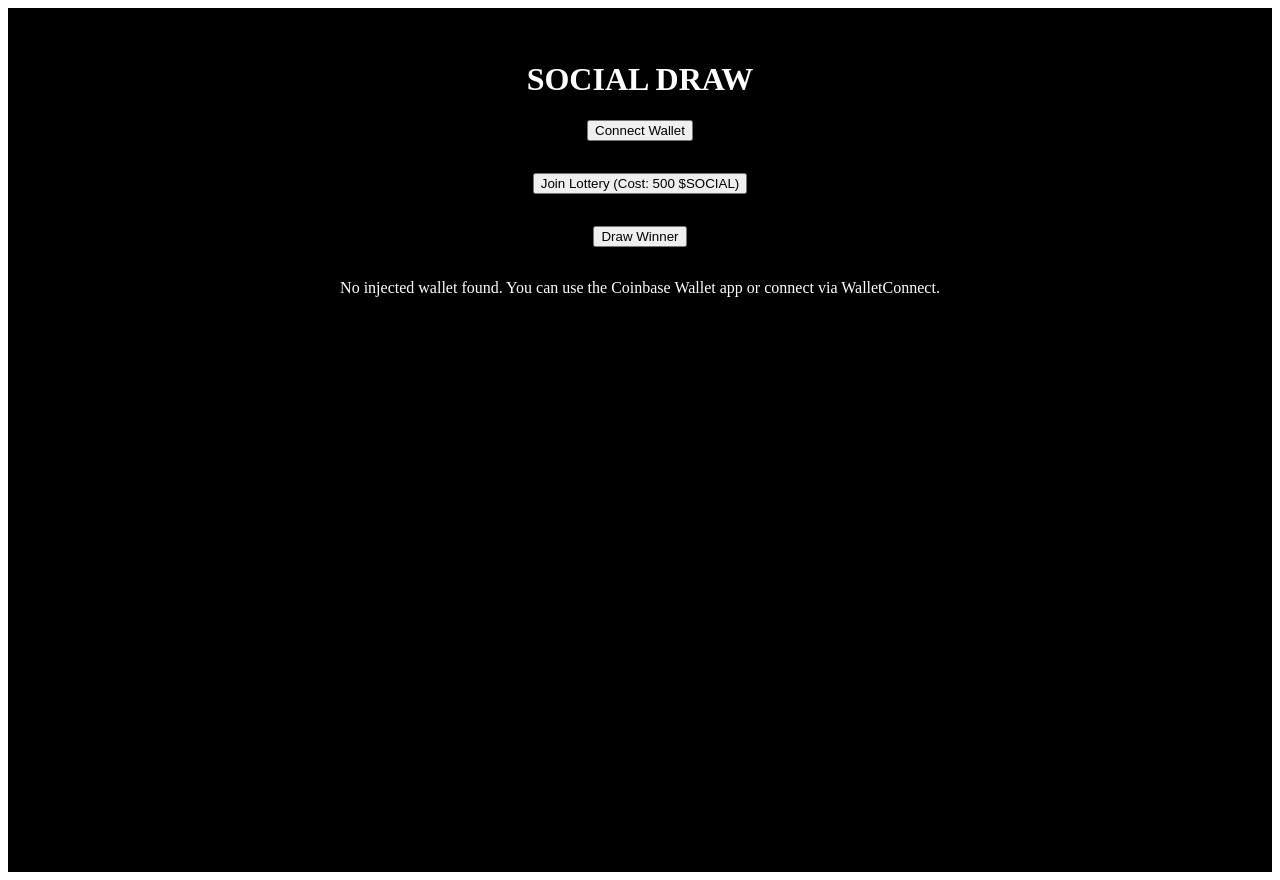
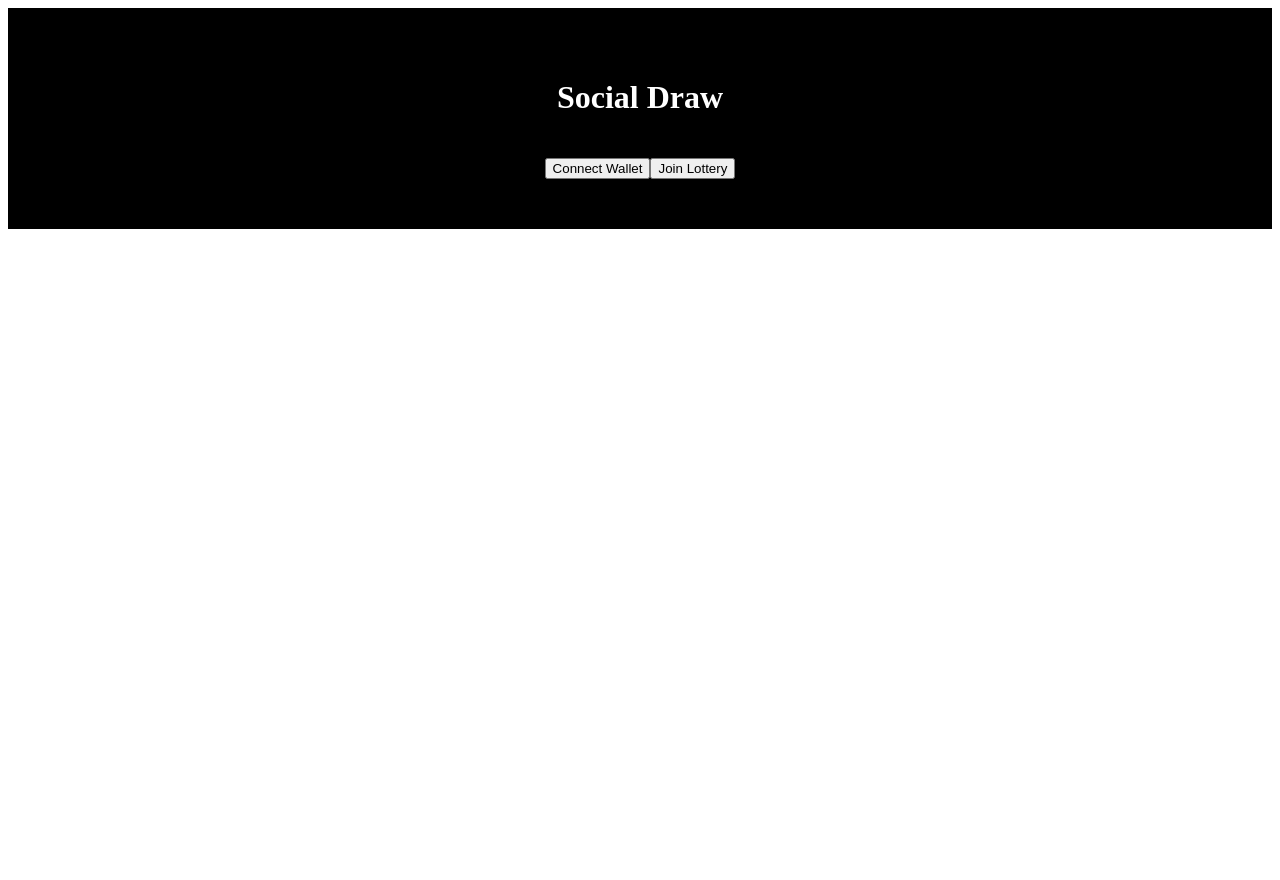
Before and after one commit to im-azalea/social-draw, a Next.js app: page / in a window 1280 px wide. After the commit the page ends 800 px from the top, so only its background shows below. Built offline with nearby package versions, Linux system fonts and the light colour scheme.

Commit message:
index.js

```diff
--- a/pages/index.js
+++ b/pages/index.js
@@ -1,134 +1,59 @@
-// pages/index.js
-import React, { useState, useEffect } from 'react';
-import { ethers } from 'ethers';
-import EthereumProvider from '@walletconnect/ethereum-provider';
+import { useState } from "react";
+import { ethers } from "ethers";
 
-const CONTRACT_ADDRESS = "0x2ED49c7CfD45018a80651C0D5637a5D42a6948cb";
-const OWNER_WALLET = "0x702C14376cC18CaC83A0589440455a88Dce46f3f";
-// ABI minimal sebagai contoh
-const tokenABI = [
-  "function balanceOf(address) view returns (uint256)",
-  "function transfer(address to, uint amount) returns (bool)"
-];
+const TOKEN_ADDRESS = "0x2ED49c7CfD45018a80651C0D5637a5D42a6948cb";
+const REQUIRED_AMOUNT = ethers.utils.parseUnits("500", 18);
 
 export default function Home() {
-  const [account, setAccount] = useState("");
-  const [message, setMessage] = useState("");
+  const [wallet, setWallet] = useState(null);
 
-  useEffect(() => {
-    // Jika tidak ada injected provider, beritahu pengguna
-    if (typeof window.ethereum === 'undefined') {
-      setMessage("No injected wallet found. You can use the Coinbase Wallet app or connect via WalletConnect.");
-    }
-  }, []);
-
-  // Fungsi untuk menghubungkan wallet menggunakan injected provider atau WalletConnect v2
-  const connectWallet = async () => {
-    try {
-      let provider;
-      // Jika window.ethereum tersedia (misal, dari in-app browser Coinbase Wallet)
-      if (typeof window.ethereum !== "undefined") {
-        provider = new ethers.providers.Web3Provider(window.ethereum);
-        await window.ethereum.request({ method: "eth_requestAccounts" });
-      } else {
-        // Jika tidak, gunakan WalletConnect v2
-        // Pastikan Anda sudah mendapatkan projectId dari WalletConnect (https://cloud.walletconnect.com)
-        const walletConnectProvider = await EthereumProvider.init({
-          projectId: "YOUR_WALLETCONNECT_PROJECT_ID", // Ganti dengan projectId Anda
-          chains: [1], // Ganti dengan ID chain yang Anda gunakan, misal 1 untuk Ethereum Mainnet
-          optionalMethods: [
-            "eth_sendTransaction",
-            "eth_signTransaction",
-            "eth_sign",
-            "personal_sign",
-            "eth_signTypedData"
-          ],
-          showQrModal: true
-        });
-        await walletConnectProvider.enable();
-        provider = new ethers.providers.Web3Provider(walletConnectProvider);
-      }
-      const accounts = await provider.listAccounts();
-      if (accounts.length === 0) {
-        setMessage("No accounts found.");
-      } else {
-        setAccount(accounts[0]);
-        setMessage("Wallet connected: " + accounts[0]);
-      }
-    } catch (error) {
-      console.error(error);
-      setMessage("Error connecting wallet.");
-    }
-  };
-
-  // Fungsi untuk join lottery, memanggil API Route /api/joinLottery
-  const joinLottery = async () => {
-    if (!account) {
-      setMessage("Please connect your wallet first.");
+  async function connectWallet() {
+    if (!window.ethereum) {
+      alert("Install Coinbase Wallet!");
       return;
     }
+    const provider = new ethers.providers.Web3Provider(window.ethereum);
+    await provider.send("eth_requestAccounts", []);
+    const signer = provider.getSigner();
+    setWallet(await signer.getAddress());
+  }
+
+  async function joinLottery() {
+    if (!wallet) {
+      alert("Please connect wallet first!");
+      return;
+    }
+
+    const provider = new ethers.providers.Web3Provider(window.ethereum);
+    const signer = provider.getSigner();
+
+    const tokenContract = new ethers.Contract(
+      TOKEN_ADDRESS,
+      ["function transfer(address recipient, uint256 amount) returns (bool)"],
+      signer
+    );
+
     try {
-      const response = await fetch('/api/joinLottery', {
-        method: 'POST',
-        headers: { 'Content-Type': 'application/json' },
-        body: JSON.stringify({ address: account })
+      const tx = await tokenContract.transfer(process.env.NEXT_PUBLIC_WALLET_OWNER, REQUIRED_AMOUNT);
+      await tx.wait();
+
+      await fetch("/api/join", {
+        method: "POST",
+        body: JSON.stringify({ address: wallet }),
+        headers: { "Content-Type": "application/json" }
       });
-      const data = await response.json();
-      if (response.ok) {
-        setMessage(data.message);
-      } else {
-        setMessage(data.message || "Error joining lottery.");
-      }
+
+      alert("You joined the lottery!");
     } catch (error) {
-      console.error(error);
-      setMessage("Error joining lottery.");
+      alert("Transaction failed: " + error.message);
     }
-  };
-
-  // Fungsi untuk draw winner, memanggil API Route /api/drawWinner
-  const drawWinner = async () => {
-    try {
-      const response = await fetch('/api/drawWinner', {
-        method: 'POST',
-        headers: { 'Content-Type': 'application/json' }
-      });
-      const data = await response.json();
-      if (response.ok) {
-        setMessage(`Winner: ${data.winner}`);
-      } else {
-        setMessage(data.message || "Error drawing winner.");
-      }
-    } catch (error) {
-      console.error(error);
-      setMessage("Error drawing winner.");
-    }
-  };
+  }
 
   return (
-    <div style={{
-      backgroundColor: 'black',
-      color: 'white',
-      minHeight: '100vh',
-      padding: '2rem',
-      textAlign: 'center'
-    }}>
-      <header>
-        <h1>SOCIAL DRAW</h1>
-      </header>
-      <main>
-        {account ? (
-          <p>Connected wallet: {account}</p>
-        ) : (
-          <button onClick={connectWallet}>Connect Wallet</button>
-        )}
-        <div style={{ margin: '2rem' }}>
-          <button onClick={joinLottery}>Join Lottery (Cost: 500 $SOCIAL)</button>
-        </div>
-        <div style={{ margin: '2rem' }}>
-          <button onClick={drawWinner}>Draw Winner</button>
-        </div>
-        <p>{message}</p>
-      </main>
+    <div style={{ backgroundColor: "black", color: "white", textAlign: "center", padding: "50px" }}>
+      <h1>Social Draw</h1>
+      {wallet ? <p>Connected: {wallet}</p> : <button onClick={connectWallet}>Connect Wallet</button>}
+      <button onClick={joinLottery} style={{ marginTop: "20px" }}>Join Lottery</button>
     </div>
   );
 }
```
